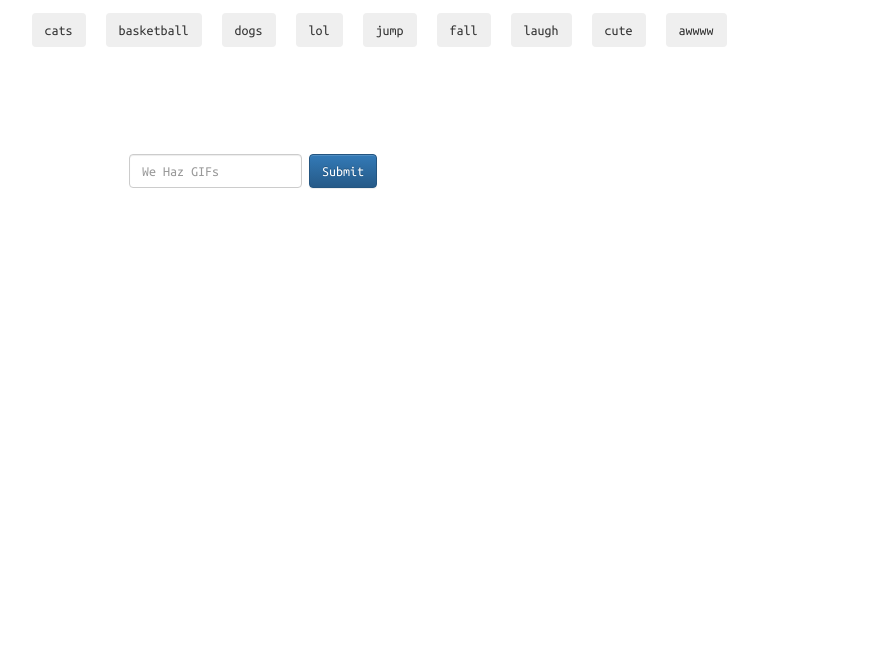
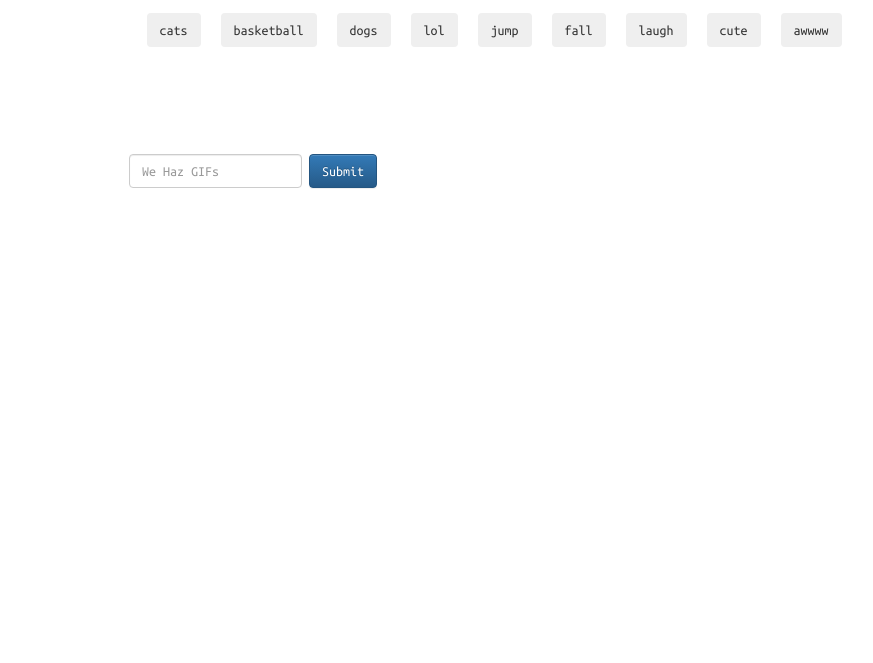
Before and after one commit to chinjon/giphy-app, a plain HTML site: page index.html in a window 1280 px wide. Shown: the part 137-800 px from the top of the page, without its empty margins (146-1019 px from the left). Drawn offline with nearby package versions, Linux system fonts and the light colour scheme.

Commit message:
trying to fix fastforward issue

```diff
--- a/index.html
+++ b/index.html
@@ -31,7 +31,7 @@
       <section id="searchSection">
         <div class="container">
           <div class="row">
-            <div class="col-lg-10 col-lg-offset-1" id="searchButtonsContainer">
+            <div class="col-lg-10 col-lg-offset-1 text-center" id="searchButtonsContainer">
             </div>
           </div>
         </div>
@@ -51,11 +51,9 @@
 
         <section id="displaySection">
           <div class='container'>
-            <div class="row">
             <div class="col-lg-12" id='showGIFS'>
 
             </div>
-          </div>
           </div>
         </section>
         <script src="https://code.jquery.com/jquery-3.1.1.min.js" integrity="sha256-hVVnYaiADRTO2PzUGmuLJr8BLUSjGIZsDYGmIJLv2b8=" crossorigin="anonymous"></script>
```
